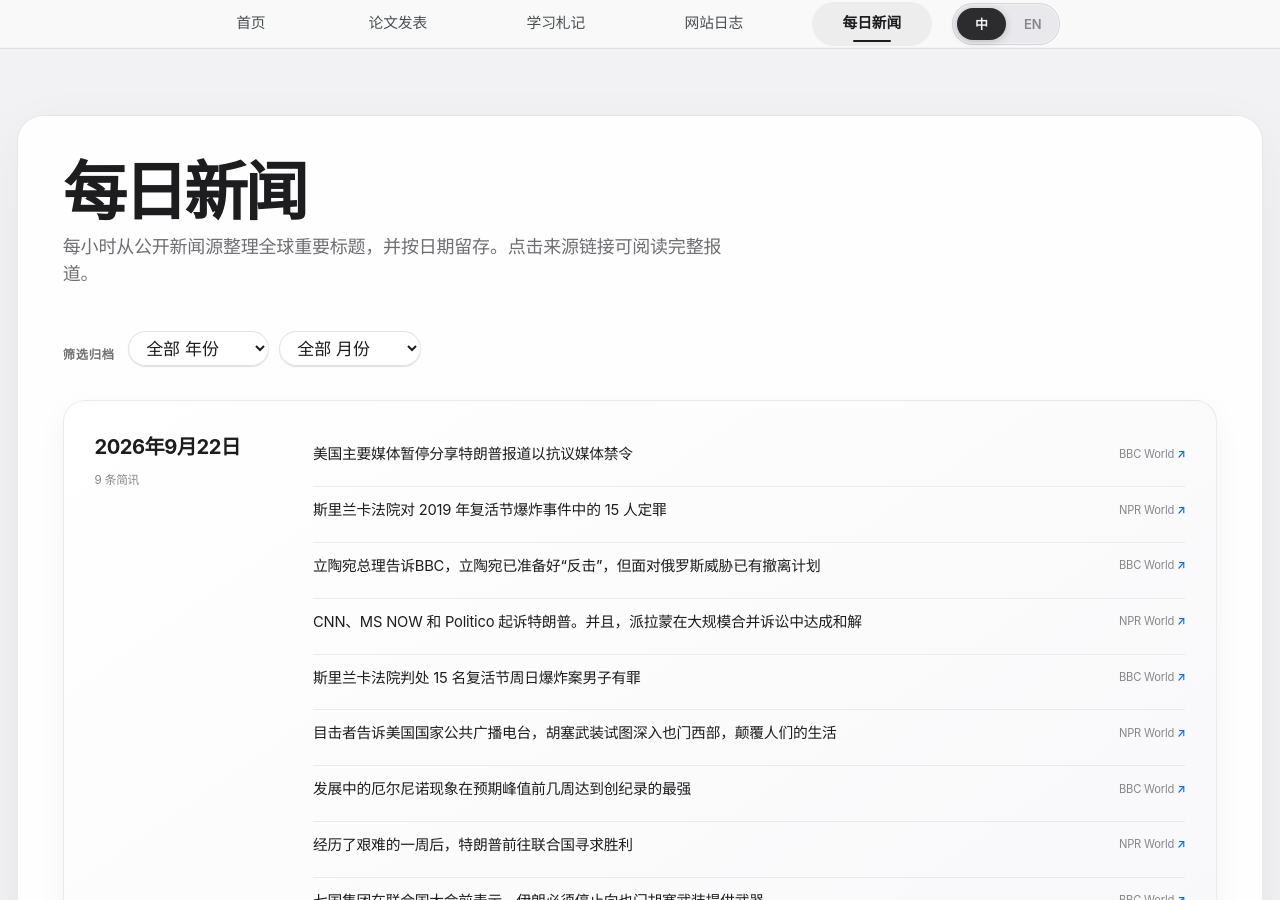
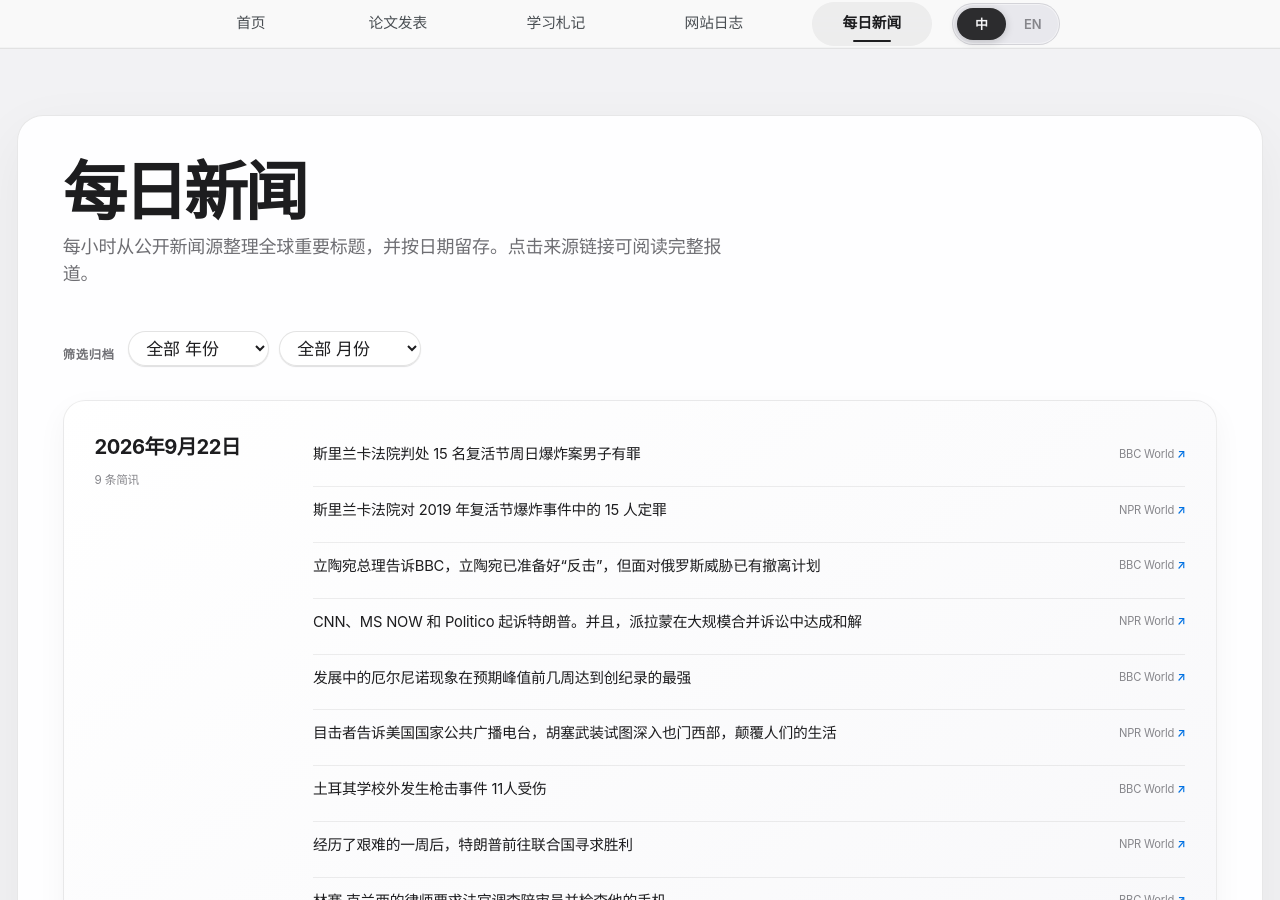
Before and after one commit to HaoxiangLuo/HaoxiangLuo.github.io, a Jekyll site: the page built from _pages/daily-news-zh.html, in a window 1280 px wide and 900 px high. Built offline with Jekyll 4.4.1, drawn with Linux system fonts in a browser that asks for light colours; a style sheet for code colours, icons or effects is not loaded; some of the changed text lies outside the part shown.

Commit message:
Update daily news 2026-09-22

```diff
--- a/_data/daily_news.json
+++ b/_data/daily_news.json
@@ -1,14 +1,14 @@
 {
-  "updated_at": "2026-09-22T22:25:52+08:00",
+  "updated_at": "2026-09-22T23:24:32+08:00",
   "days": [
     {
       "date": "2026-09-22",
       "items": [
         {
-          "title": "Major US outlets suspend shared Trump coverage in protest at media ban",
+          "title": "Sri Lanka court convicts 15 men over deadly Easter Sunday bombings",
           "source": "BBC World",
-          "url": "https://www.bbc.co.uk/news/articles/cje3rezd92y3o?at_medium=RSS&at_campaign=rss",
-          "title_zh": "美国主要媒体暂停分享特朗普报道以抗议媒体禁令"
+          "url": "https://www.bbc.co.uk/news/articles/cqy7z275yx65o?at_medium=RSS&at_campaign=rss",
+          "title_zh": "斯里兰卡法院判处 15 名复活节周日爆炸案男子有罪"
         },
         {
           "title": "Sri Lanka court convicts 15 over deadly 2019 Easter bombings",
@@ -29,10 +29,10 @@
           "title_zh": "CNN、MS NOW 和 Politico 起诉特朗普。并且，派拉蒙在大规模合并诉讼中达成和解"
         },
         {
-          "title": "Sri Lanka court convicts 15 men over deadly Easter Sunday bombings",
+          "title": "Developing El Niño becomes strongest on record weeks before expected peak",
           "source": "BBC World",
-          "url": "https://www.bbc.co.uk/news/articles/cqy7z275yx65o?at_medium=RSS&at_campaign=rss",
-          "title_zh": "斯里兰卡法院判处 15 名复活节周日爆炸案男子有罪"
+          "url": "https://www.bbc.co.uk/weather/articles/cmvgy4nv9d62o?at_medium=RSS&at_campaign=rss",
+          "title_zh": "发展中的厄尔尼诺现象在预期峰值前几周达到创纪录的最强"
         },
         {
           "title": "Houthis try to push deeper into western Yemen, upending life, witnesses tell NPR",
@@ -41,10 +41,10 @@
           "title_zh": "目击者告诉美国国家公共广播电台，胡塞武装试图深入也门西部，颠覆人们的生活"
         },
         {
-          "title": "Developing El Niño becomes strongest on record weeks before expected peak",
+          "title": "Eleven injured in shooting outside Turkish school",
           "source": "BBC World",
-          "url": "https://www.bbc.co.uk/weather/articles/cmvgy4nv9d62o?at_medium=RSS&at_campaign=rss",
-          "title_zh": "发展中的厄尔尼诺现象在预期峰值前几周达到创纪录的最强"
+          "url": "https://www.bbc.co.uk/news/articles/c6y0z4gv0le4o?at_medium=RSS&at_campaign=rss",
+          "title_zh": "土耳其学校外发生枪击事件 11人受伤"
         },
         {
           "title": "Trump heads to U.N. looking for wins after a rough week",
@@ -53,10 +53,10 @@
           "title_zh": "经历了艰难的一周后，特朗普前往联合国寻求胜利"
         },
         {
-          "title": "Iran must stop arming Houthis in Yemen, G7 says ahead of UN General Assembly",
+          "title": "Lindsay Clancy's lawyer asks judge to investigate juror and check his phone",
           "source": "BBC World",
-          "url": "https://www.bbc.co.uk/news/articles/cwm2qpmepmlzo?at_medium=RSS&at_campaign=rss",
-          "title_zh": "七国集团在联合国大会前表示，伊朗必须停止向也门胡塞武装提供武器"
+          "url": "https://www.bbc.co.uk/news/articles/cm4gvyw80dp2o?at_medium=RSS&at_campaign=rss",
+          "title_zh": "林赛·克兰西的律师要求法官调查陪审员并检查他的手机"
         }
       ]
     },
```
